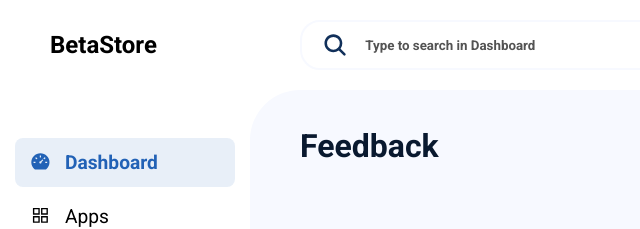
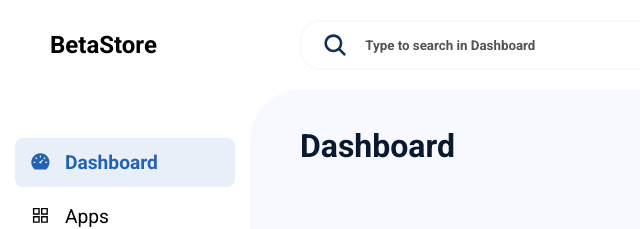
Before and after one commit to floriankulig/testiply, a Next.js app: page /dev/dashboard in a window 1280 px wide. Shown: the top 229 px of the page, without its empty margins (0-640 px from the left). Built offline with nearby package versions, Linux system fonts and the light colour scheme.

Commit message:
fixed tab headers

```diff
--- a/src/pages/dev/dashboard.tsx
+++ b/src/pages/dev/dashboard.tsx
@@ -17,7 +17,7 @@ const DevDashboard = () => {
                 <link rel="shortcut icon" href="favicon.ico" type="image/x-icon" />
             </Head>
             <TabHeader>
-                Feedback
+                Dashboard
             </TabHeader>
         </>
     )
```
